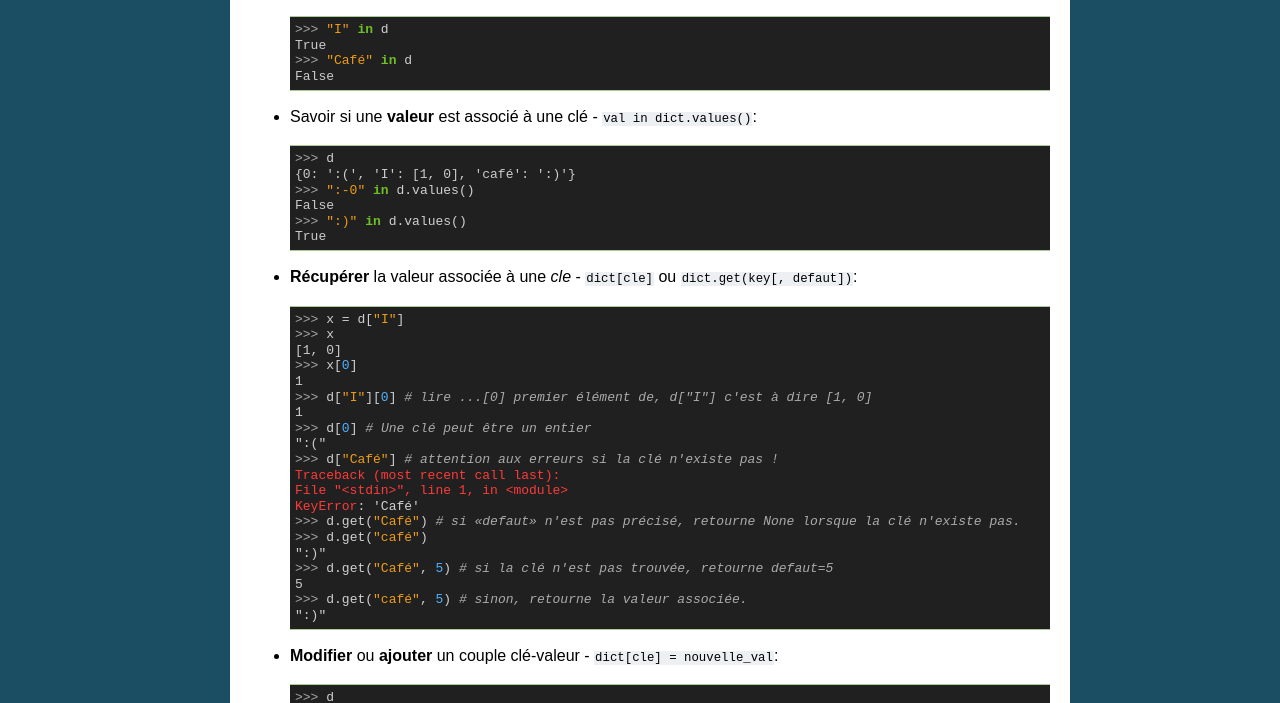
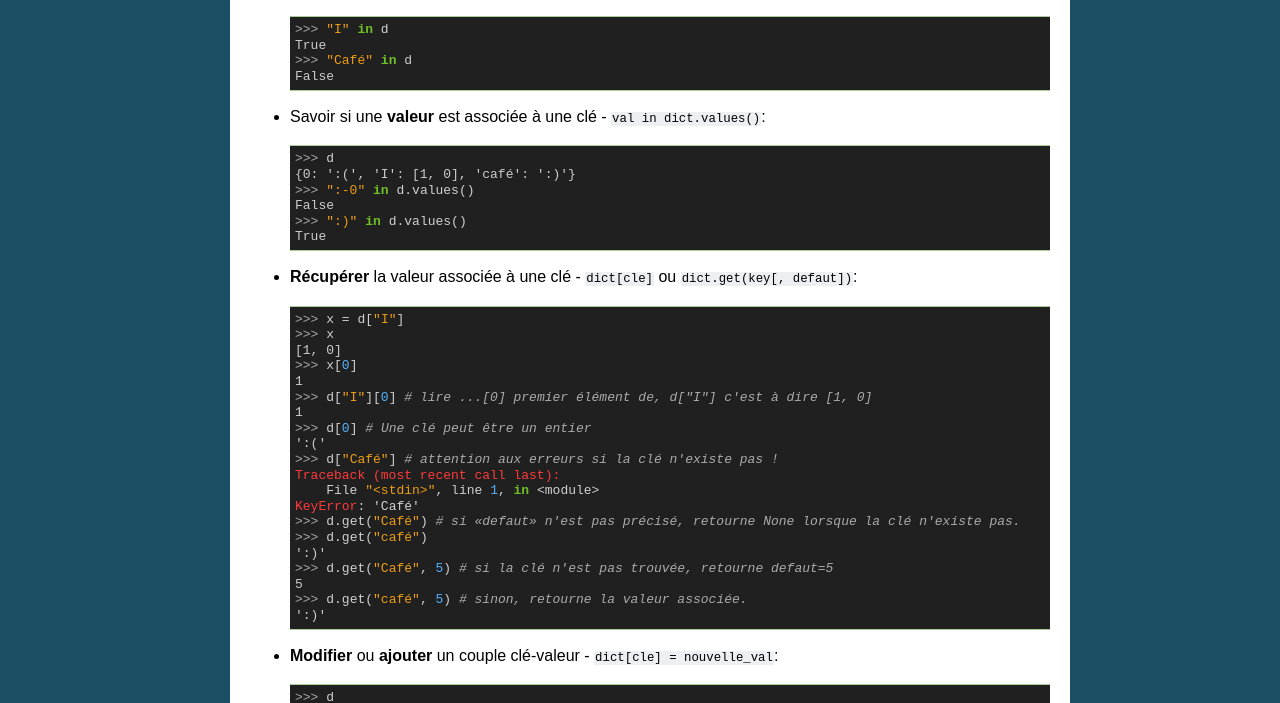
Before and after one commit to ORLEANS-TOURS-IRES/Fiches_ISN, a Sphinx documentation site: the page built from source/dictionnaires.rst, in a window 1280 px wide. Shown: the part 542-1245 px from the top of the page. Built offline with Sphinx 7.4.7, drawn with Linux system fonts in a browser that asks for light colours.

Commit message:
correctif

```diff
--- a/source/dictionnaires.rst
+++ b/source/dictionnaires.rst
@@ -32,7 +32,7 @@
         >>> "Café" in d
         False
 
-* Savoir si une **valeur** est associé à une clé - ``val in dict.values()``::
+* Savoir si une **valeur** est associée à une clé - ``val in dict.values()``::
 
         >>> d
         {0: ':(', 'I': [1, 0], 'café': ':)'}
@@ -41,7 +41,7 @@
         >>> ":)" in d.values()
         True
 
-* **Récupérer** la valeur associée à une *cle* - ``dict[cle]`` ou ``dict.get(key[, defaut])``::
+* **Récupérer** la valeur associée à une clé - ``dict[cle]`` ou ``dict.get(key[, defaut])``::
 
         >>> x = d["I"]
         >>> x
@@ -51,18 +51,18 @@
         >>> d["I"][0] # lire ...[0] premier élément de, d["I"] c'est à dire [1, 0]
         1
         >>> d[0] # Une clé peut être un entier
-        ":("
+        ':('
         >>> d["Café"] # attention aux erreurs si la clé n'existe pas !
         Traceback (most recent call last):
-        File "<stdin>", line 1, in <module>
+            File "<stdin>", line 1, in <module>
         KeyError: 'Café'
         >>> d.get("Café") # si «defaut» n'est pas précisé, retourne None lorsque la clé n'existe pas.
         >>> d.get("café")
-        ":)"
+        ':)'
         >>> d.get("Café", 5) # si la clé n'est pas trouvée, retourne defaut=5
         5
         >>> d.get("café", 5) # sinon, retourne la valeur associée.
-        ":)"
+        ':)'
 
 * **Modifier** ou **ajouter** un couple clé-valeur - ``dict[cle] = nouvelle_val``::
 
```
